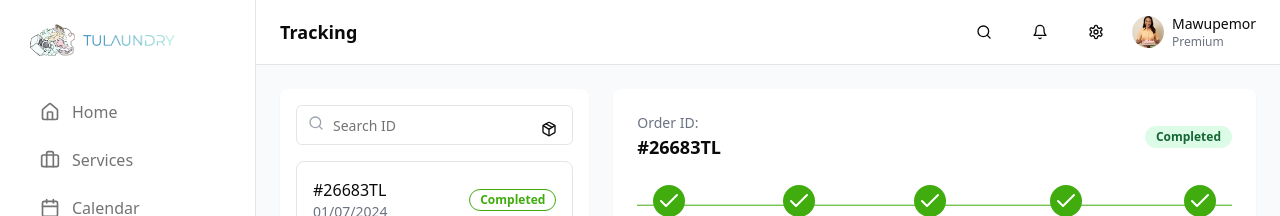
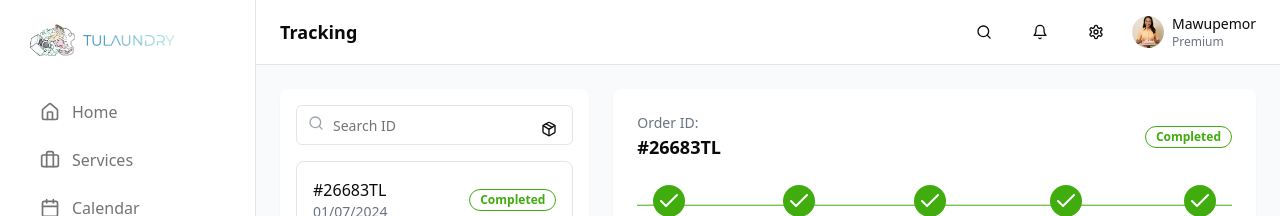
Before and after one commit to Aristocratjnr/Consumer-dashboard, a Next.js app: page /tracking in a window 1280 px wide. Shown: the top 216 px of the page. Built offline with nearby package versions, Linux system fonts and the light colour scheme.

Commit message:
update badge styling for improved visibility and consistency

```diff
--- a/src/app/(dashboard)/tracking/page.tsx
+++ b/src/app/(dashboard)/tracking/page.tsx
@@ -173,7 +173,7 @@ export default function TrackingPage() {
                     <div className="text-sm text-gray-500">Order ID:</div>
                     <div className="text-lg font-semibold">#26683TL</div>
                     </div>
-                <Badge className="bg-green-100 text-green-800 hover:bg-green-100">
+                    <Badge className="bg-white text-customGreen hover:bg-green-100 border border-customGreen rounded-2xl inline-block">
                     Completed
                     </Badge>
                 </div>
```
Lines whose indentation alone changed are shown as unchanged.
